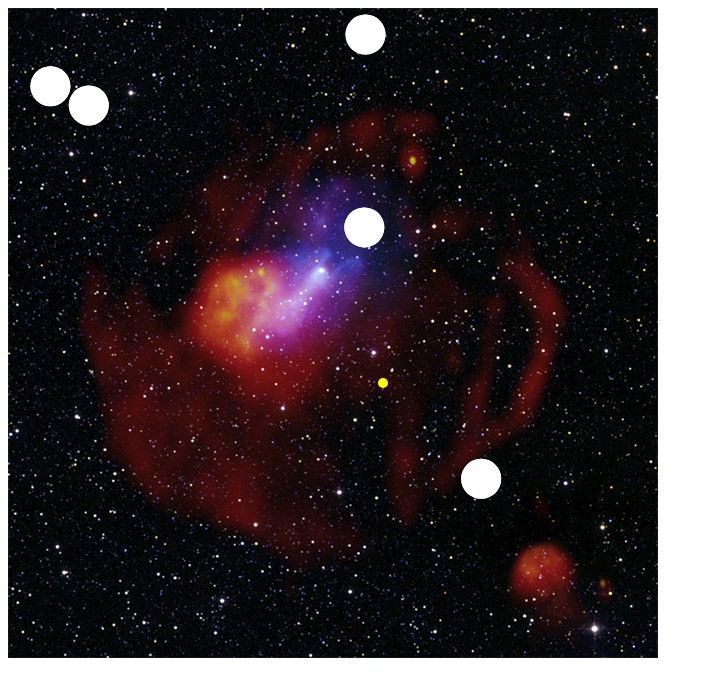
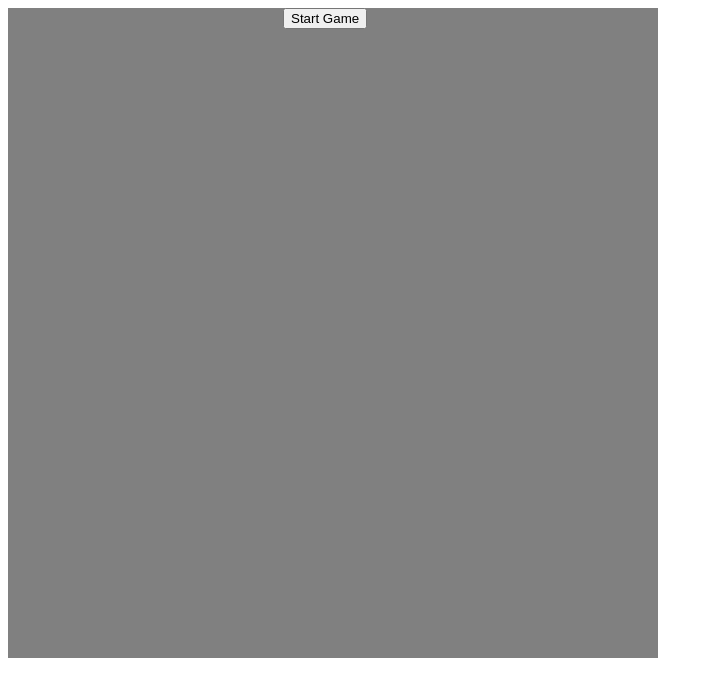
Before and after one commit to Chebotarev/Asteroids, a plain HTML site: page html/index.html in a window 1280 px wide. Shown: the whole page, without its empty margins (0-713 px from the left). Drawn offline with nearby package versions, Linux system fonts and the light colour scheme.

Commit message:
Implement Menu jQuery plugin

```diff
--- a/css/master.css
+++ b/css/master.css
@@ -1,10 +1,34 @@
-.main {
+.group:after {
+  content: "";
+  display: block;
+  clear: both;
+}
+
+.viewport {
   width: 650px;
   height: 650px;
 }
-/*
-.game-canvas {
-  width: 650px;
-  height: 650px;
-  border: 3px solid black;
-}*/
+
+.menu-container {
+  background-color: grey;
+  position: relative;
+  margin: 0 auto;
+  width: inherit;
+  height: inherit;
+}
+
+ul.menu-buttons {
+  padding: 0;
+  position: relative;
+}
+
+ul.menu-buttons li {
+  list-style-type: none;
+  margin: 0 auto;
+
+  width: 100px;
+}
+
+.hidden {
+  display: none;
+}
--- a/html/index.html
+++ b/html/index.html
@@ -2,16 +2,21 @@
 <head>
   <title>Asteroids</title>
   <link rel="stylesheet" href="../css/master.css" charset="utf-8">
+  <script type="text/javascript" src="https://cdnjs.cloudflare.com/ajax/libs/jquery/2.1.4/jquery.min.js"></script>
 </head>
 
 <body>
-  <div class="main">
-    <canvas class="game-canvas" width="650" height="650"></canvas>
+  <div class="viewport group">
+
+    <div class="menu-container">
+      <ul class="menu-buttons"></ul>
+    </div>
+
+    <div class="canvas-container">
+      <canvas class="game-canvas" width="650" height="650"></canvas>
+    </div>
   </div>
 
-  <script src="../src/jquery-2.1.4.js">
-
-  </script>
   <script src="../src/keymaster-master/keymaster.js"></script>
   <script src="../js/utils.js"></script>
   <script src="../js/movingObjects.js"></script>
@@ -20,10 +25,14 @@
   <script src="../js/bullet.js"></script>
   <script src="../js/game.js"></script>
   <script src="../js/gameView.js"></script>
+  <script src="../js/menu.js"></script>
+
+  </script>
   <script>
     var canvasEl = document.getElementsByTagName("canvas")[0];
-    var gameView = new Asteroids.GameView(canvasEl);
-    gameView.start();
+    var $menu = $('div.menu-container');
+    var gameView = new Asteroids.GameView(canvasEl, $menu);
+    $menu.find('ul.menu-buttons').menu(gameView, $menu);
   </script>
 </body>
 </html>
--- a/js/gameView.js
+++ b/js/gameView.js
@@ -8,13 +8,16 @@
     window.Asteroids = {};
   }
 
-  var GameView = Asteroids.GameView = function (canvasEl) {
+  var GameView = Asteroids.GameView = function (canvasEl, $menu) {
     this.ctx = canvasEl.getContext("2d");
+    this.$menu = $menu;
     this.game = new Asteroids.Game();
   };
 
   GameView.prototype.start = function () {
     this.bindKeyHandlers();
+    // debugger
+    this.$menu.addClass('hidden');
     var background = new Image();
     background.src = '../src/space.jpg'
 
--- /dev/null
+++ b/js/menu.js
@@ -0,0 +1,16 @@
+$.Menu = function (el, gameView) {
+  this.$el = $(el);
+  this.createButton("Start Game", gameView.start.bind(gameView));
+};
+
+$.Menu.prototype.createButton = function (text, callback) {
+  var $button = $('<button>').addClass('menu-button').text(text);
+  $button.on("click", callback);
+  $('<li>').append($button).appendTo(this.$el);
+};
+
+$.fn.menu = function (gameView) {
+  return this.each(function () {
+    new $.Menu(this, gameView);
+  });
+};
```
